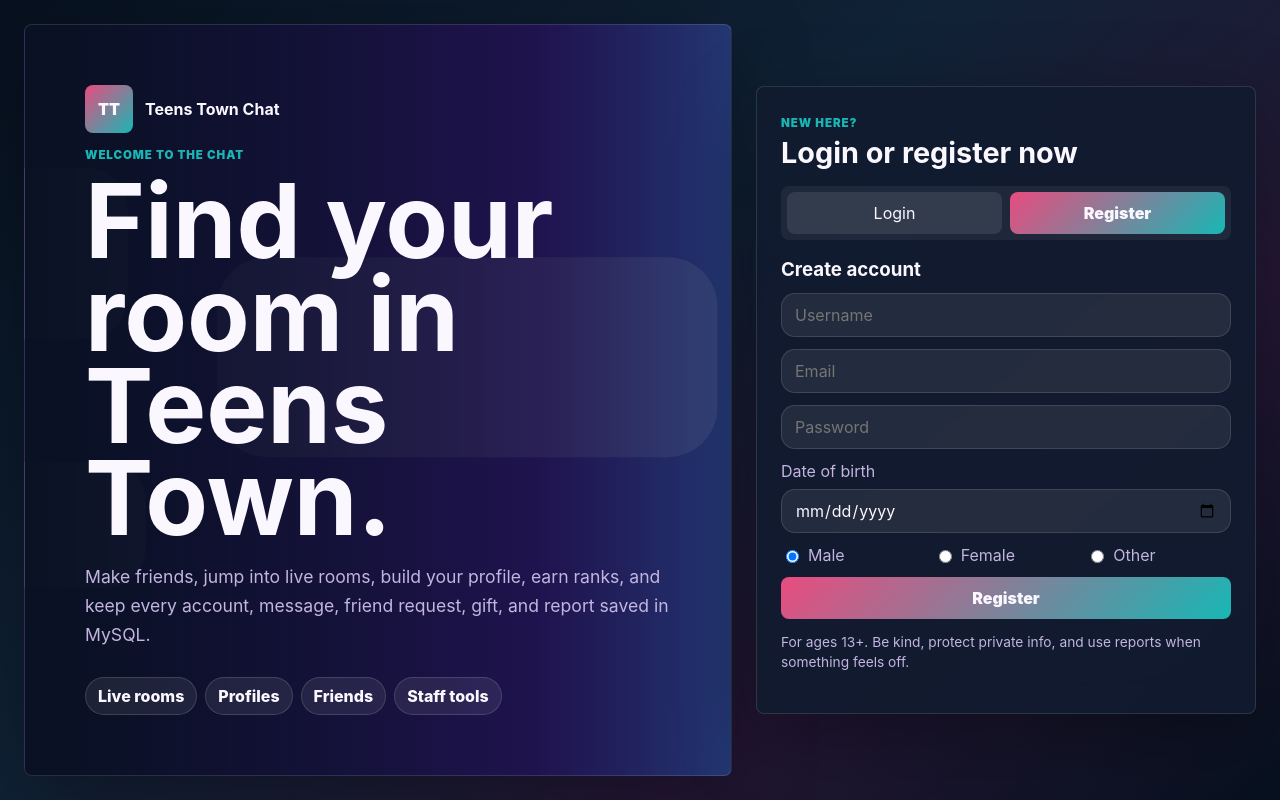
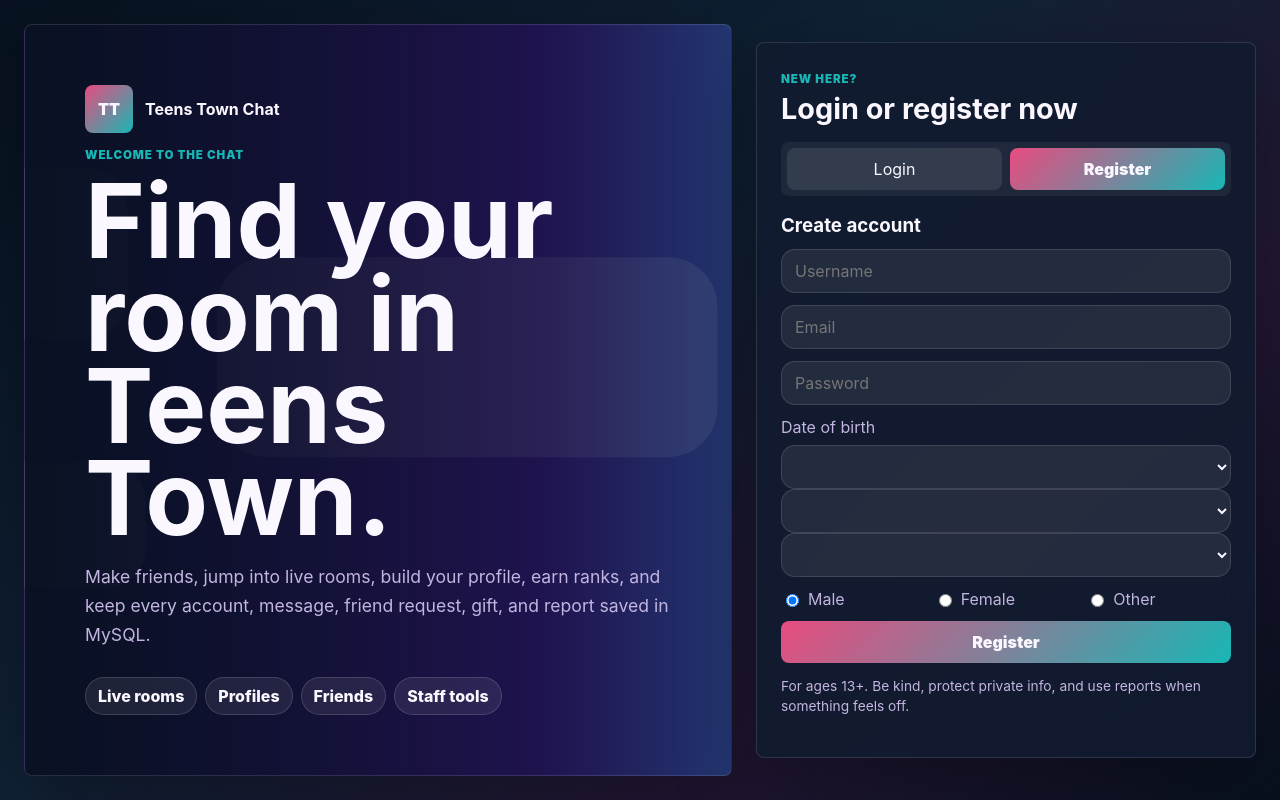
Before and after one commit to gravix-admin/teenchattown, a website: page public/index.html in a window 1280 px wide. Both pictures are taken after a click on the button "Register". Drawn offline with Linux system fonts and the light colour scheme.

Commit message:
Update index.html

```diff
--- a/public/index.html
+++ b/public/index.html
@@ -43,7 +43,14 @@
           <input name="username" placeholder="Username" minlength="3" maxlength="18" required />
           <input name="email" type="email" placeholder="Email" required />
           <input name="password" type="password" placeholder="Password" minlength="6" required />
-          <label class="field-label">Date of birth<input name="dob" type="date" required /></label>
+          <label class="field-label">Date of birth
+            <span class="dob-selects" id="dobSelects">
+              <select id="dobDay" name="dobDay" aria-label="Day" required></select>
+              <select id="dobMonth" name="dobMonth" aria-label="Month" required></select>
+              <select id="dobYear" name="dobYear" aria-label="Year" required></select>
+            </span>
+            <input id="dobInput" name="dob" type="hidden" />
+          </label>
           <div class="gender-row">
             <label><input type="radio" name="gender" value="male" checked /> Male</label>
             <label><input type="radio" name="gender" value="female" /> Female</label>
@@ -135,7 +142,7 @@
       </aside>
     </section>
 
-    <div class="drawer hidden" id="drawer"><div class="drawer-head"><h2 id="drawerTitle"></h2><button id="closeDrawer" class="panel-close-button" title="Close" type="button"><svg viewBox="0 0 24 24"><path d="m6 6 12 12M18 6 6 18"/></svg></button></div><div id="drawerBody"></div></div>
+    <div class="drawer hidden" id="drawer"><div class="drawer-head"><h2 id="drawerTitle"></h2><div class="drawer-actions" id="drawerActions"></div><button id="closeDrawer" class="panel-close-button" title="Close" type="button"><svg viewBox="0 0 24 24"><path d="m6 6 12 12M18 6 6 18"/></svg></button></div><div id="drawerBody"></div></div>
 
     <dialog class="modal profile-modal" id="profileModal">
       <button class="modal-close" data-close-modal type="button">x</button>
```
